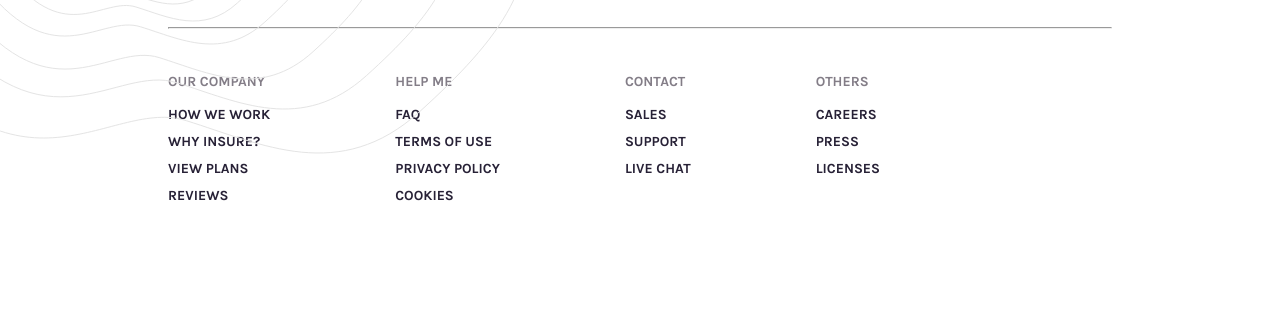
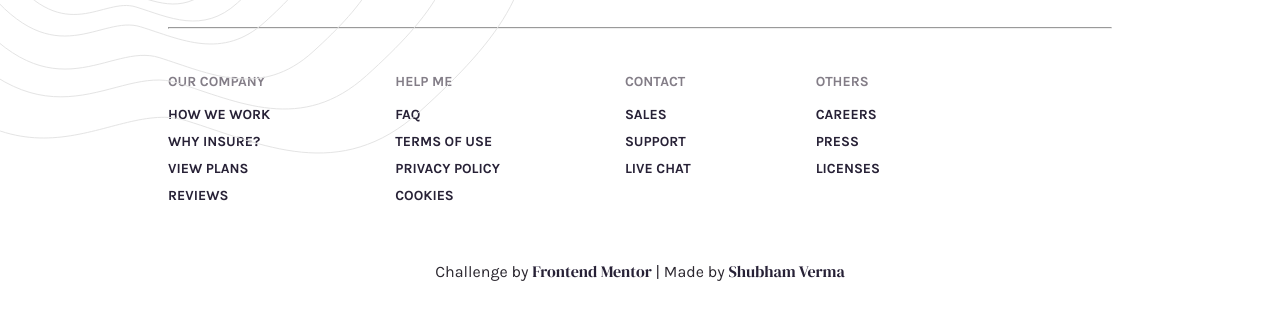
Before and after one commit to ShubhamVerma1811/Insure, a plain HTML site: page index.html in a window 1280 px wide. Shown: the part 1881-2201 px from the top of the page. Drawn offline with Linux system fonts and the light colour scheme.

Commit message:
Desktop Version Done

```diff
--- a/index.html
+++ b/index.html
@@ -143,6 +143,10 @@
             </ul>
           </div>
         </div>
+        <p class="ref">
+          Challenge by <a href="https://frontendmentor.io">Frontend Mentor</a> |
+          Made by <a href="https://shubhamverma.me">Shubham Verma</a>
+        </p>
       </footer>
     </main>
   </body>
--- a/styles/style.scss
+++ b/styles/style.scss
@@ -255,7 +255,6 @@ header {
 
 footer {
   margin-top: 100px;
-  margin-bottom: 100px;
   position: relative;
 
   img[alt="bg-pattern-footer-desktop"] {
@@ -308,4 +307,19 @@ footer {
       }
     }
   }
+
+  .ref {
+    width: max-content;
+    margin: 40px auto 40px auto;
+    color: $neutralVeryDarkViolet;
+    a {
+      text-decoration: none;
+      color: $primayDarkViolet;
+      font-family: $primaryFont;
+
+      &:hover {
+        text-decoration: none;
+      }
+    }
+  }
 }
```
Also changed, not shown: styles/style.css, 1 other file.
